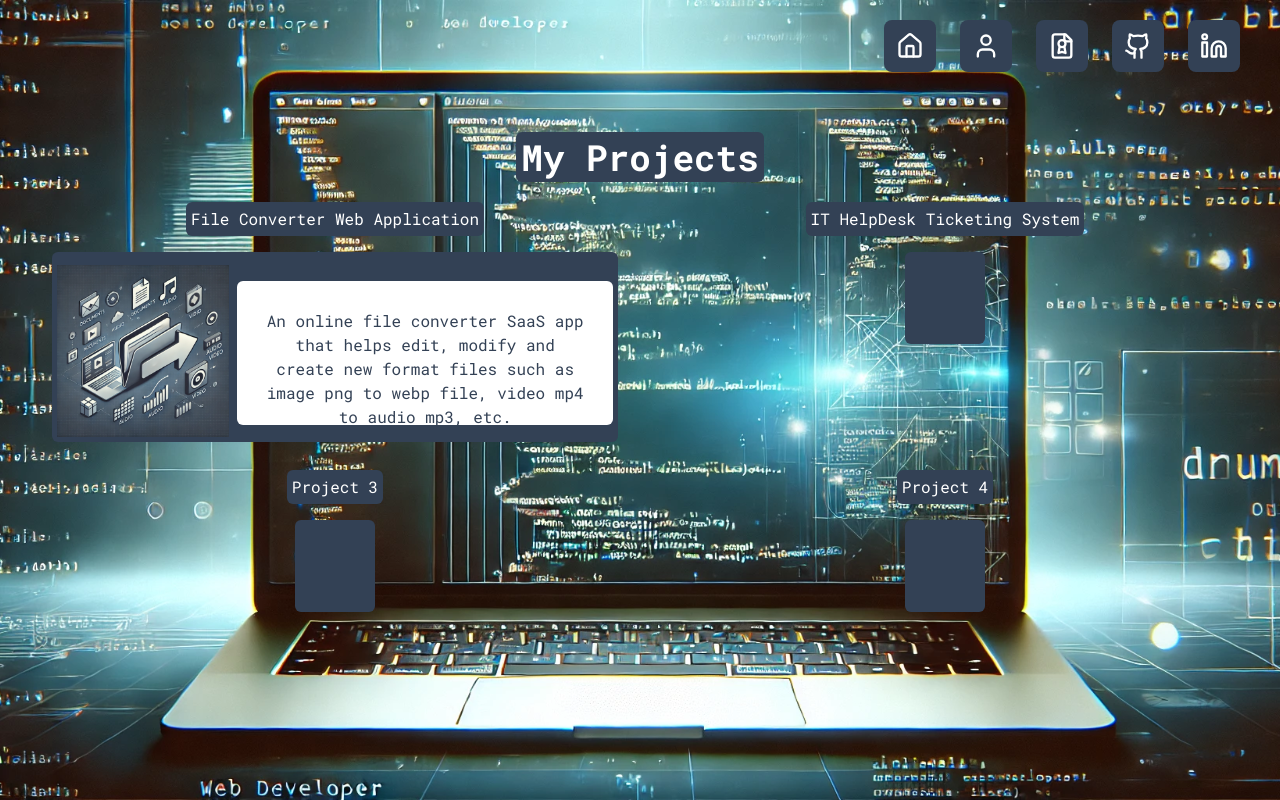
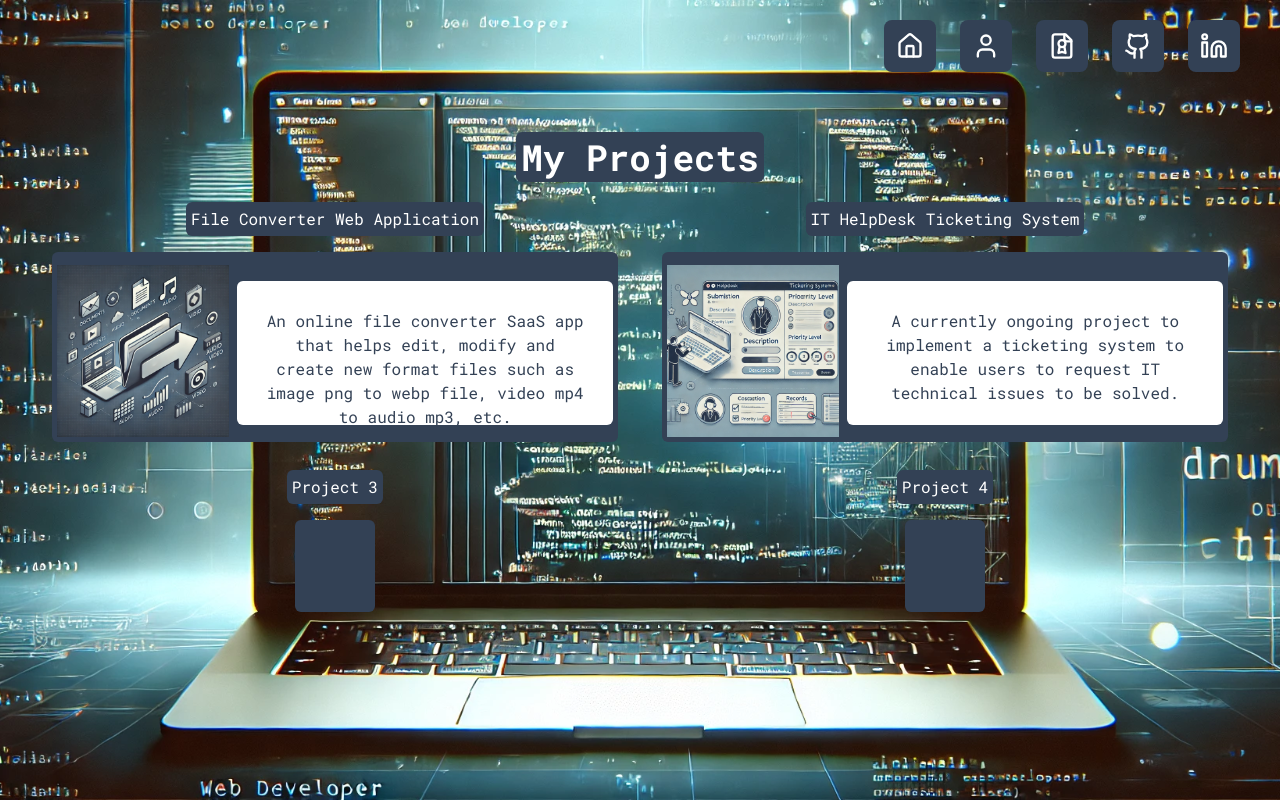
Before and after one commit to ej84/rjweb, a Next.js app: page /projects in a window 1280 px wide. Shown: the top 800 px of the page. Built offline with nearby package versions, Linux system fonts and the light colour scheme.

Commit message:
Added another project.

```diff
--- a/src/app/projects/page.jsx
+++ b/src/app/projects/page.jsx
@@ -2,6 +2,7 @@ import React from "react";
 import Nav from "../components/Nav";
 import Image from "next/image";
 import converter from "../image/converter.webp";
+import helpdesk from "../image/helpdesk.webp";
 
 const page = () => {
   return (
@@ -29,7 +30,7 @@ const page = () => {
                       />
                     </a>
                   </div>
-                  <div className=" xl:p-5 mt-1 md:mt-1 lg:mt-4 xl:mt-6 w-full h-40 lg:h-36 rounded-md bg-white text-slate-700">
+                  <div className="xl:p-5 mt-1 md:mt-1 lg:mt-4 xl:mt-6 w-full h-40 lg:h-36 rounded-md bg-white text-slate-700">
                     <p className="text-xs p-2 md:text-sm lg:text-base">
                       An online file converter SaaS app that helps edit, modify
                       and create new format files such as image png to webp
@@ -41,15 +42,32 @@ const page = () => {
             </div>
             <div className="place-items-center">
               <h2 className="text-style">IT HelpDesk Ticketing System</h2>
-              <div className="md:p-10 md:m-4 space-y-3 text-style">
-                <a href="https://github.com/ej84/all-converter"></a>
-                <p> </p>
+              <div className="p-4 m-4 text-style">
+                <div className="flex">
+                  <div className="mt-2 md:pr-2 rounded-md">
+                    <a href="https://github.com/ej84/geneidhelpdesk">
+                      <Image
+                        src={helpdesk}
+                        alt="IT Helpdesk"
+                        width={265}
+                        height={200}
+                      />
+                    </a>
+                  </div>
+                  <div className="xl:p-5 mt-1 md:mt-1 lg:mt-4 xl:mt-6 w-full h-40 lg:h-36 rounded-md bg-white text-slate-700">
+                    <p className="text-xs p-2 md:text-sm lg:text-base">
+                      A currently ongoing project to implement a ticketing
+                      system to enable users to request IT technical issues to
+                      be solved.
+                    </p>
+                  </div>
+                </div>
               </div>
             </div>
             <div className="place-items-center">
               <h2 className="text-style">Project 3</h2>
               <div className="md:p-10 md:m-4 space-y-3 text-style">
-                <a href="https://github.com/ej84/all-converter"></a>
+                <a href="https://github.com/ej84/pythonFlaskApp3"></a>
                 <p> </p>
               </div>
             </div>
```
Also changed, not shown: src/app/image/helpdesk.webp (added).
